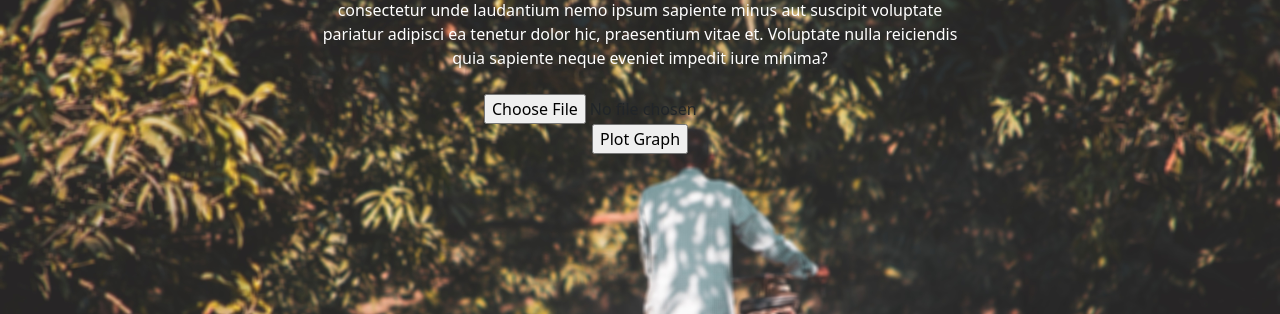
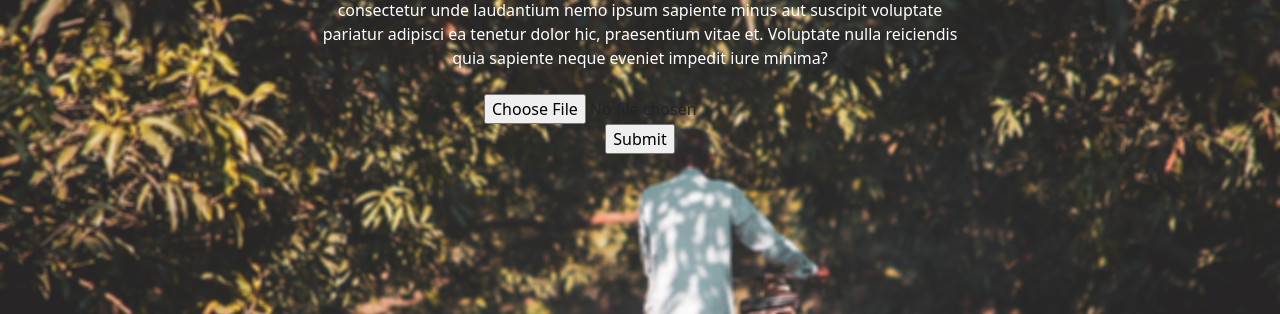
Before and after one commit to nabeelraza-7/mango-disease-classifier, a Django app: page /classify in a window 1280 px wide. Shown: the part 122-436 px from the top of the page. Run offline with Django 4.2, Linux system fonts and the light colour scheme.

Commit message:
Simple changes

```diff
--- a/classify_pest/templates/classify_pest/classify.html
+++ b/classify_pest/templates/classify_pest/classify.html
@@ -19,7 +19,7 @@
             <form enctype="multipart/form-data" method="post" action="#" autocomplete="off">
                 {% csrf_token %}
                 <input class="file-upload-field" type="file" name="image_file" required><br>
-                <center><input type="submit" value="Plot Graph"></center>
+                <center><input type="submit" value="Submit"></center>
             </form>
         </div>
     </center>
```
Also changed, not shown: media/image.jpeg, 2 other files.
